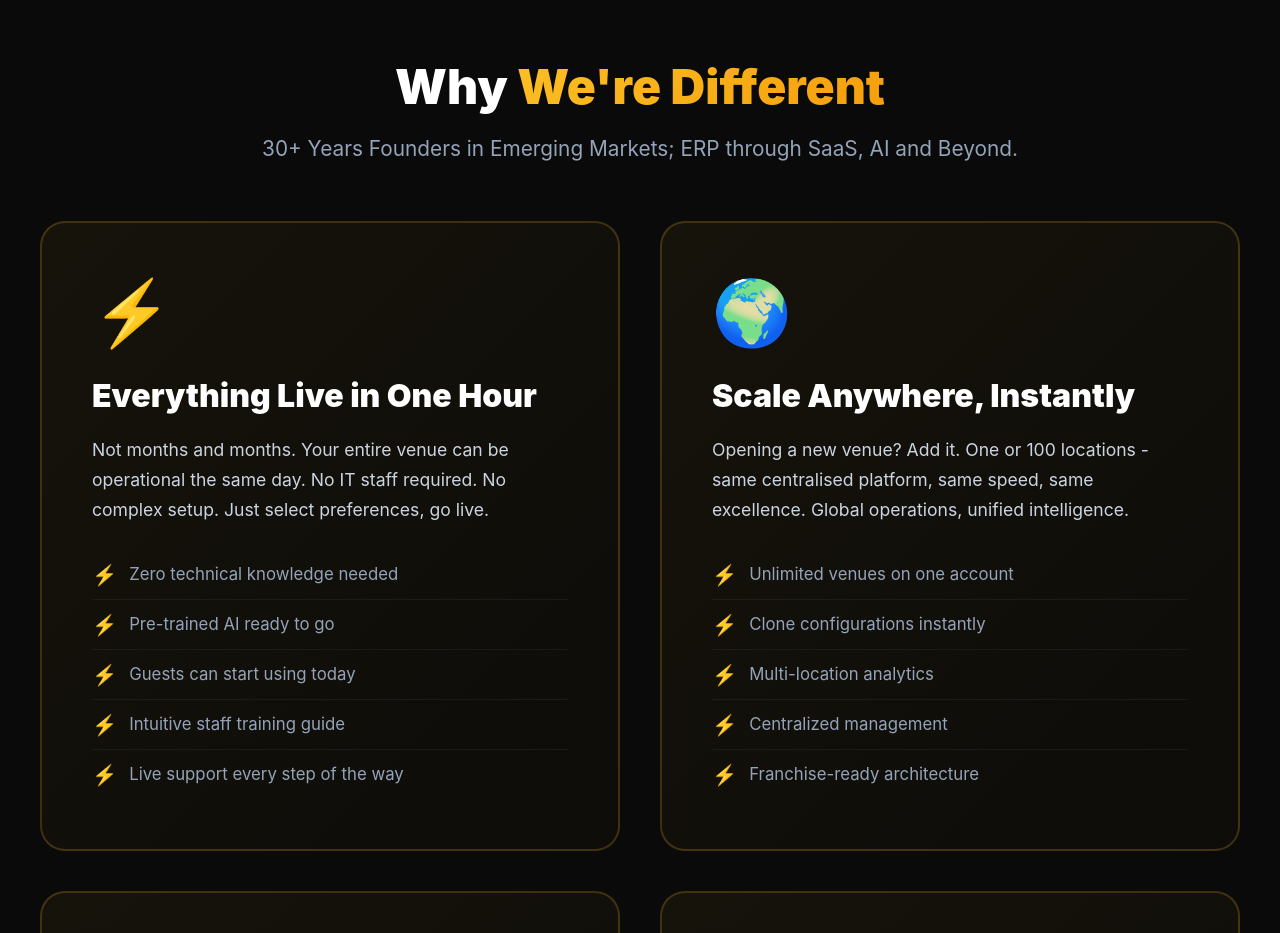
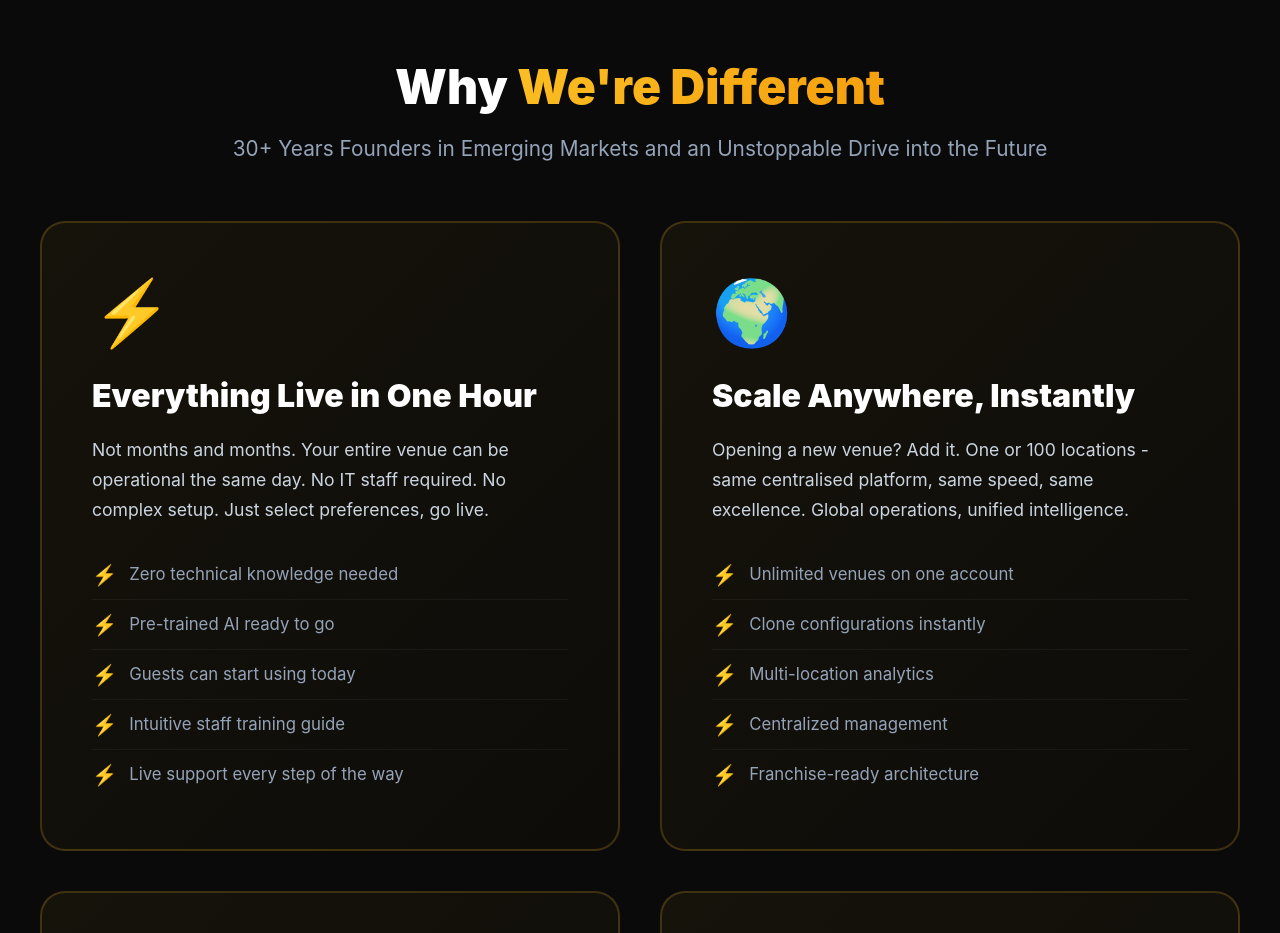
Before and after one commit to stevooooooo777/insane-marketing-frontend, a website: page index.html in a window 1280 px wide. Shown: the part 2040-2973 px from the top of the page. Drawn offline with nearby package versions, Linux system fonts and the light colour scheme.

Commit message:
Updates test

```diff
--- a/index.html
+++ b/index.html
@@ -1042,7 +1042,7 @@
                 Why <span class="highlight">We're Different</span>
             </h2>
             <p class="section-subtitle">
-                30+ Years Founders in Emerging Markets; ERP through SaaS, AI and Beyond.
+                30+ Years Founders in Emerging Markets and an Unstoppable Drive into the Future
             </p>
         </div>
 
```
